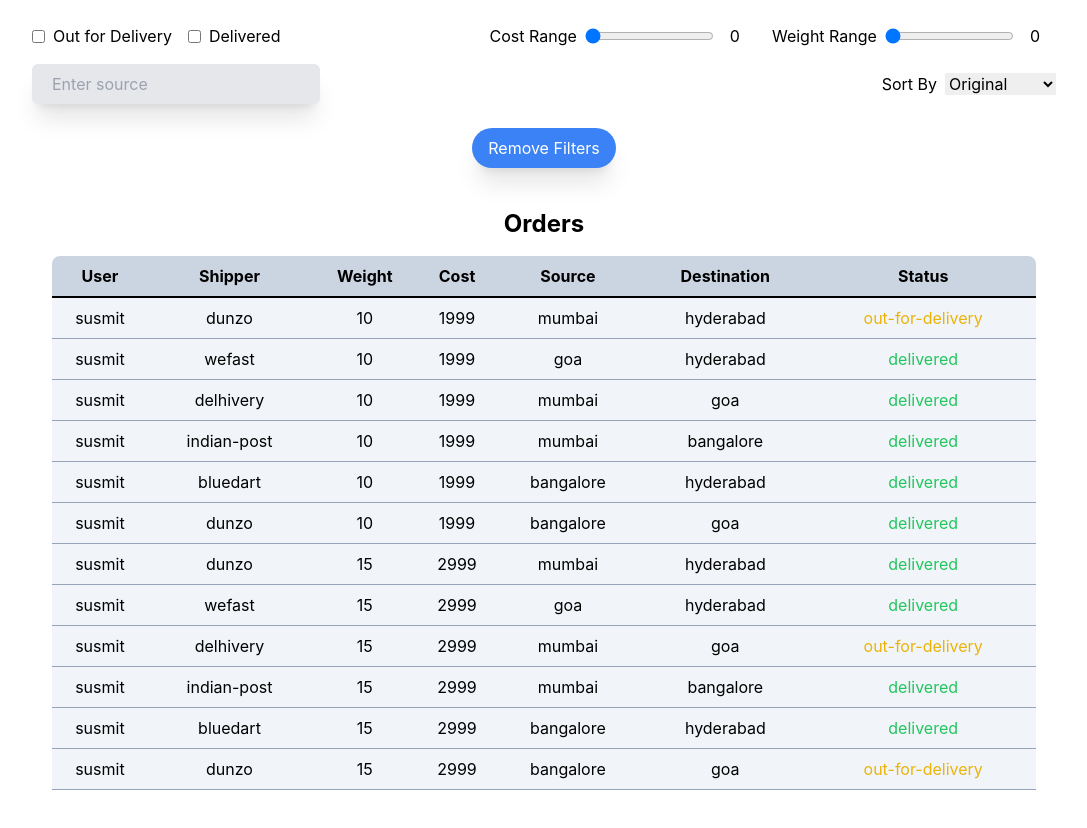
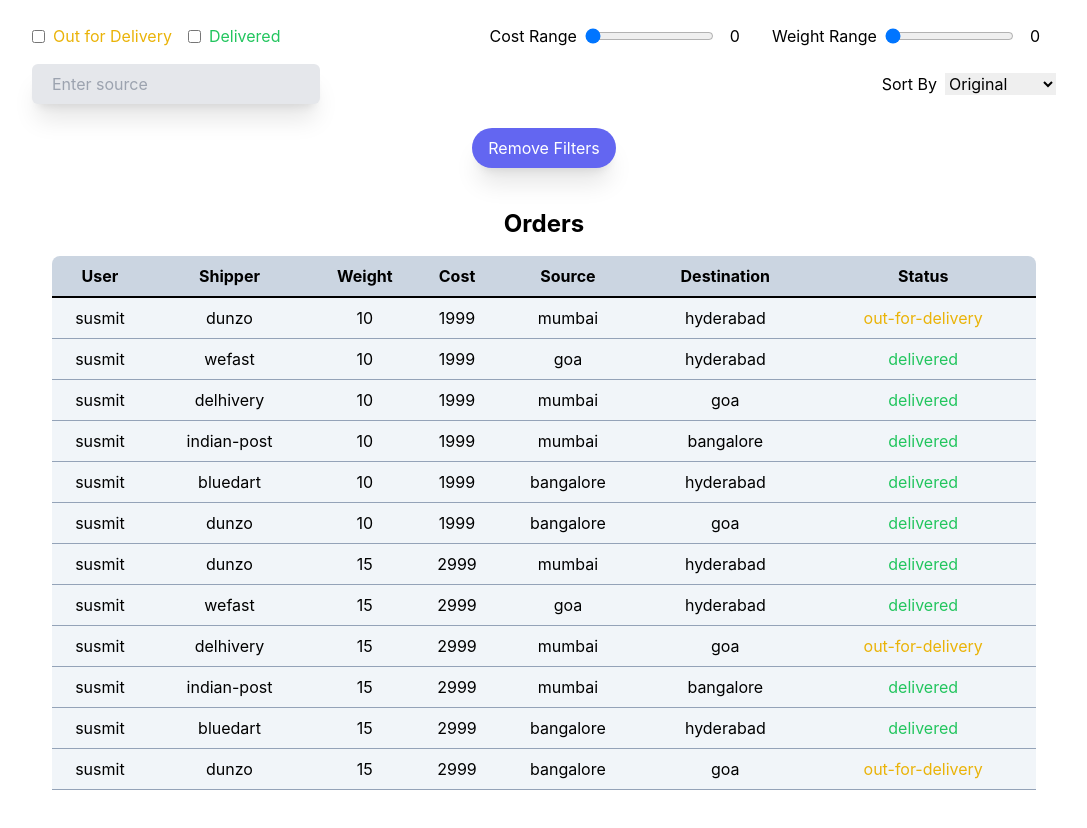
Before and after one commit to sohamdata/ordertable-shipmantra, a React (Create React App) app: page / in a window 1280 px wide. Shown: the whole page, without its empty margins (96-1183 px from the left). Built offline with nearby package versions, Linux system fonts and the light colour scheme.

Commit message:
penultimate

```diff
--- a/src/Components/Table.js
+++ b/src/Components/Table.js
@@ -215,7 +215,7 @@ const Table = () => {
                                 checked={outForDelivery}
                                 onChange={outForDeliveryClick}
                             />
-                            <label>Out for Delivery</label>
+                            <label className='text-yellow-500'>Out for Delivery</label>
                         </div>
                         <div className='flex items-center ml-4'>
                             <input
@@ -224,7 +224,7 @@ const Table = () => {
                                 checked={delivered}
                                 onChange={deliveredClick}
                             />
-                            <label>Delivered</label>
+                            <label className='text-green-500'>Delivered</label>
                         </div>
                     </div>
                     <div className='flex flex-col sm:flex-row items-center mt-4 sm:mt-0'>
@@ -275,7 +275,7 @@ const Table = () => {
             </div>
             <div className='px-4 sm:px-[10vw] mt-6 text-center'>
                 <button
-                    className='bg-blue-500 text-white px-4 py-2 rounded-full hover:bg-blue-600 outline-none shadow-xl'
+                    className='bg-indigo-500 text-white px-4 py-2 rounded-full hover:bg-indigo-600 outline-none shadow-xl'
                     onClick={handleResetClick}
                 >
                     Remove Filters </button>
```
